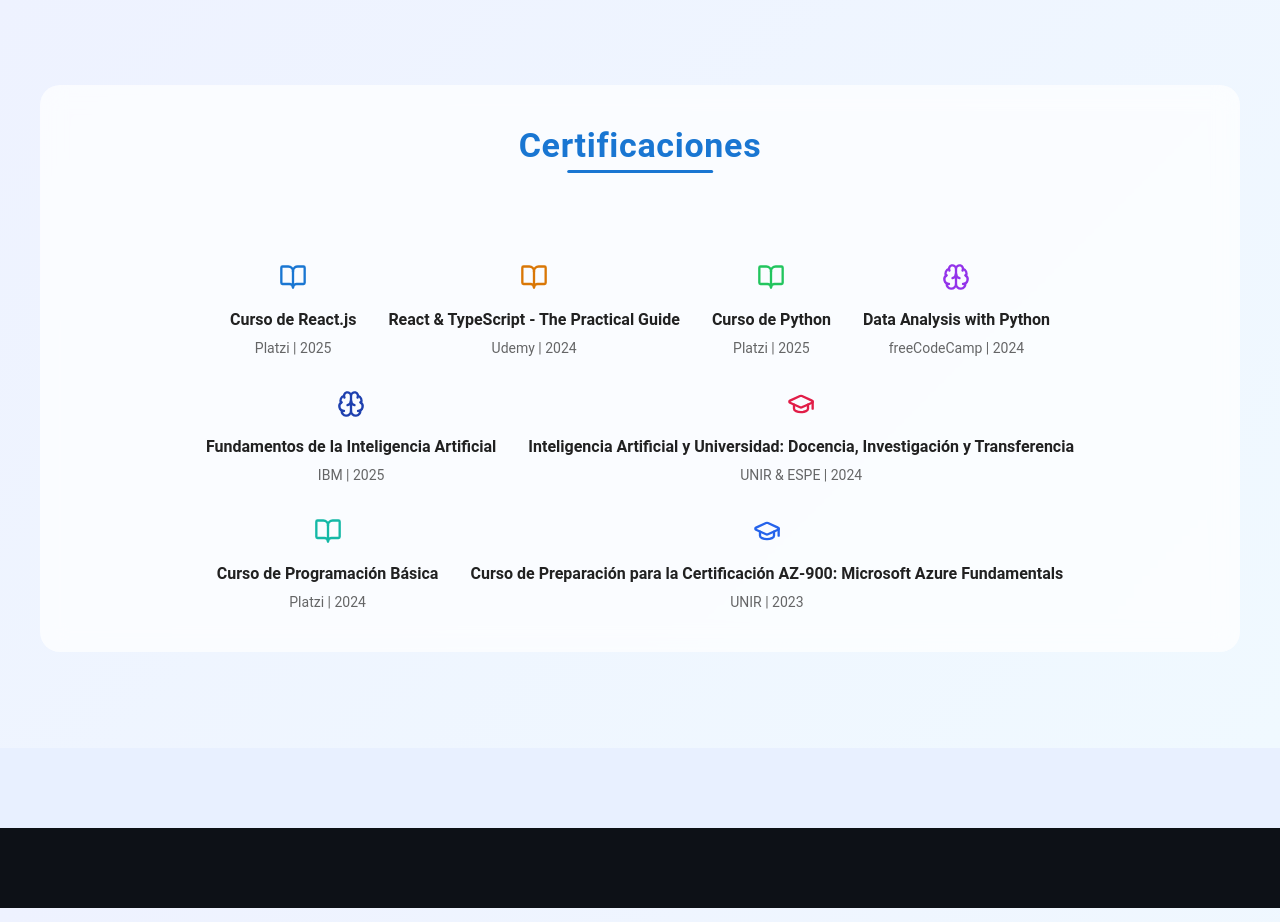
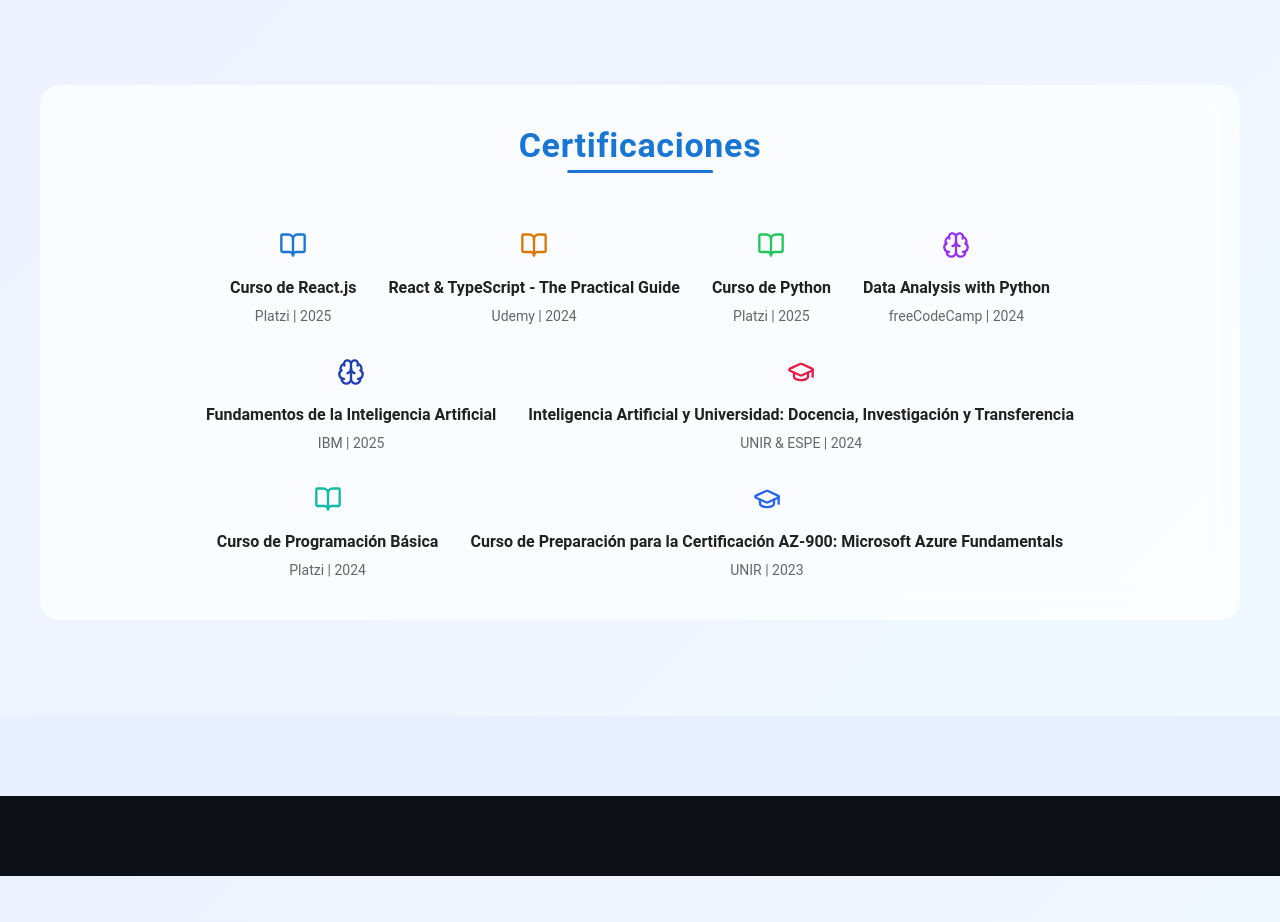
Before and after one commit to Patogol35/jorgito, a React (Vite) app: page / in a window 1280 px wide. Shown: the part 2680-3602 px from the top of the page. Built offline with nearby package versions, Linux system fonts and the light colour scheme.

Commit message:
Update Certifications.jsx

```diff
--- a/src/components/Certifications.jsx
+++ b/src/components/Certifications.jsx
@@ -37,7 +37,7 @@ export default function Certifications() {
           initial={{ opacity: 0, y: 50 }}
           whileInView={{ opacity: 1, y: 0 }}
           transition={{ duration: 0.8 }}
-          style={{ textAlign: "center", marginBottom: "3rem" }}
+          style={{ textAlign: "center", marginBottom: "2rem" }} // más cerca de los elementos
         >
           <Typography
             variant="h4"
@@ -45,7 +45,7 @@ export default function Certifications() {
             sx={{
               fontWeight: 700,
               letterSpacing: "0.02em",
-              mb: 6,
+              mb: 4,
               color: "#1976d2",
               position: "relative",
               display: "inline-block",
```
